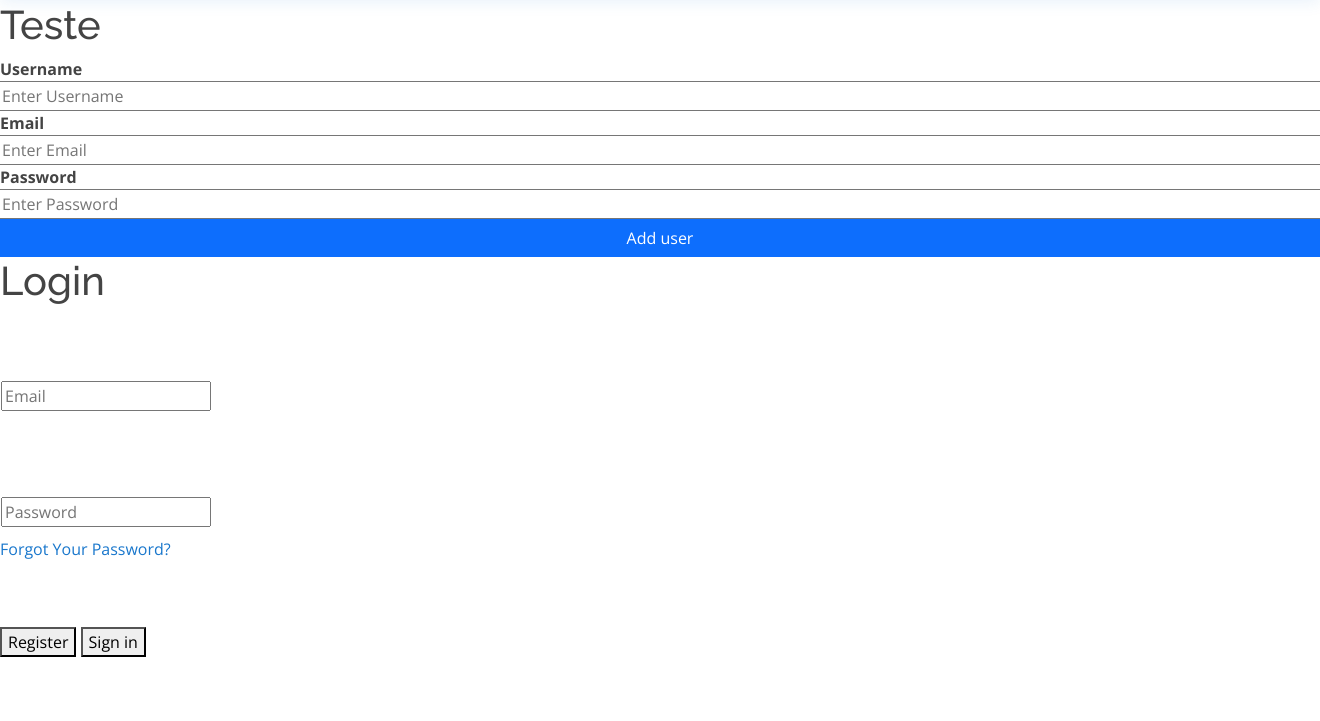
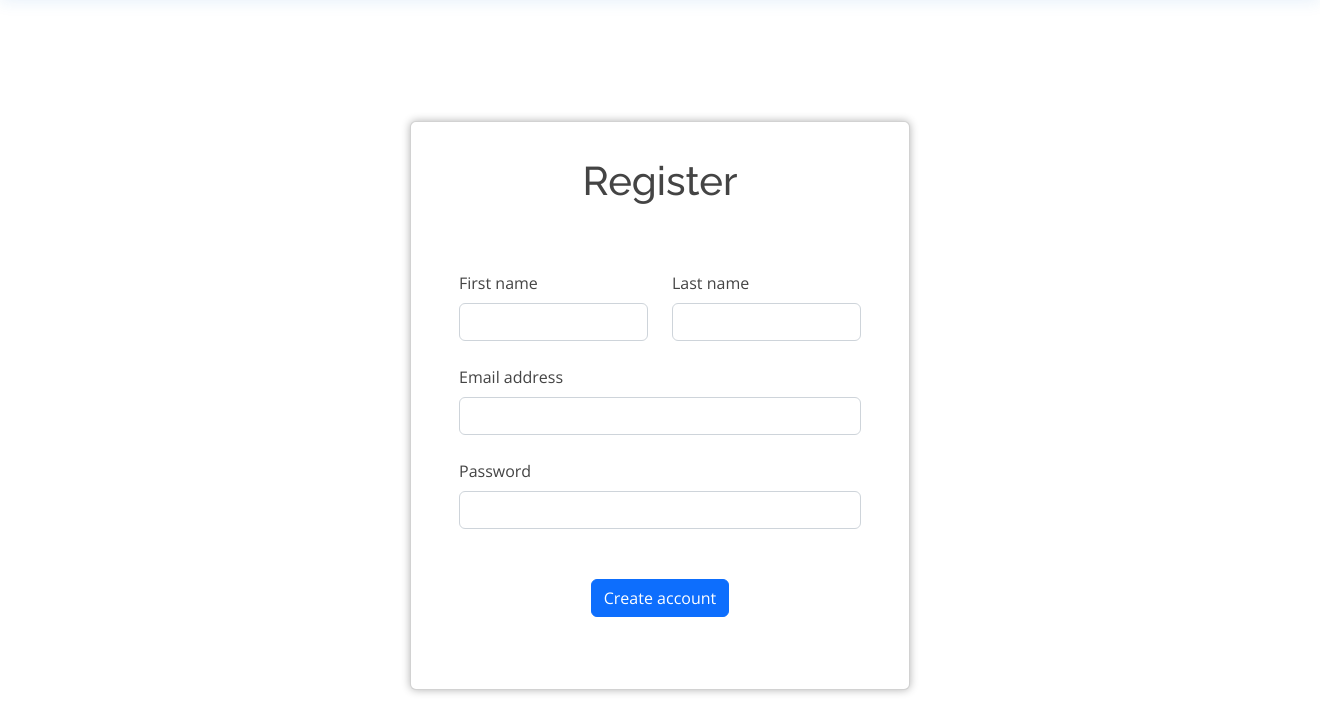
Before and after one commit to detiuaveiro/assignment-1---vulnerable-ehealth-application-grupo_11, a Flask app: page /register in a window 1320 px wide; the page is wider, and only the part inside the window is pictured. Shown: the part 79-800 px from the top of that part. Run offline with Flask 3, Linux system fonts and the light colour scheme; some libraries are stand-ins or nearby versions.

Commit message:
Co-authored-by: Leonardo Almeida <leoalmPT@users.noreply.github.com> Co-authored-by: RafaelGoncalvesUA <RafaelGoncalvesUA@users.noreply.github.com>

```diff
--- a/app/eHealthCorp/static/css/style.css
+++ b/app/eHealthCorp/static/css/style.css
@@ -1,7 +1,40 @@
 
 /* ----------- login page -----------  */
+.account {
+    width: 500px;
+}
 
-.login-page {
+.account-card {
+    box-shadow: 0 0px 8px rgba(0, 0, 0, .3);
+}
+
+
+
+
+
+
+
+
+
+
+
+
+
+
+
+
+
+
+
+
+
+
+
+
+
+
+/*----------------- see later --------------*/
+/* .login-page {
     position: absolute;
     width: 100%;
     height: 100%;
@@ -39,4 +72,4 @@ border: none;
 .action{
 
 margin-top:5%;
-}
+} */
--- a/app/eHealthCorp/templates/base.html
+++ b/app/eHealthCorp/templates/base.html
@@ -73,10 +73,15 @@
     </div>
   </header>
   <!-- End Header -->
-  <div style="margin-top: 80px;"></div>
 
 
-  {% block content %}{% endblock %}
+
+
+  <div style="margin-top: 80px;">
+    {% block content %}{% endblock %}
+  </div>
+
+
 
 
   <!-- Vendor JS Files -->
--- a/app/eHealthCorp/templates/register.html
+++ b/app/eHealthCorp/templates/register.html
@@ -2,30 +2,63 @@
 
 {% block content %}
 
-    <h1>Teste</h1>
 
+<div class="container">
+  <div class="account" style="width: 500px; margin: 200px auto 0 auto;">
+    <div class="card account-card">
+
+      <div style="text-align: center; margin: 35px 0 10px 0;">
+        <h1 class="card-title">Register</h1>
+      </div>
+
+      <div class="card-body py-5 px-md-5">
         <form method="post">
+
           <div class="row">
 
-            <label for="username"><b>Username</b></label>
-            <input type="text" placeholder="Enter Username" name="username" value="{{ request.form['username'] }}" required>
+            <div class="col-md-6 mb-4">
+              <div class="form-outline">
+                <label class="form-label" for="form3Example1">First name</label>
+                <input type="text" id="form3Example1" class="form-control" />
+              </div>
+            </div>
 
-            <label for="email"><b>Email</b></label>
-            <input type="text" placeholder="Enter Email" name="email" value="{{ request.form['email'] }}" required>
-
-            <label for="password"><b>Password</b></label>
-            <input type="password" placeholder="Enter Password" name="password" value="{{ request.form['password'] }}" required>
-
-            <button class="btn btn-primary" type="submit">Add user</button>
+            <div class="col-md-6 mb-4">
+              <div class="form-outline">
+                <label class="form-label" for="form3Example2">Last name</label>
+                <input type="text" id="form3Example2" class="form-control" />
+              </div>
+            </div>
 
           </div>
-    </form>
+
+          <!-- Email input -->
+          <div class="form-outline mb-4">
+            <label class="form-label" for="form3Example3">Email address</label>
+            <input type="email" id="form3Example3" class="form-control" />
+          </div>
+
+          <!-- Password input -->
+          <div class="form-outline mb-4">
+            <label class="form-label" for="form3Example4">Password</label>
+            <input type="password" id="form3Example4" class="form-control" />
+          </div>
+
+          <!-- Submit button -->
+          <div style="text-align: center; margin-top: 50px;">
+            <button type="submit" class="btn btn-primary btn-block mb-4">
+              Create account
+            </button>
+          </div>
+
+      </div>
+    </div>
+  </div>
+</div>
 
 
 
-<body>
-    <!-- partial:index.partial.html -->
-    <div class="login-form">
+<!-- <div class="login-form">
   <form>
     <h1>Login</h1>
     <div class="content">
@@ -42,6 +75,6 @@
       <button>Sign in</button>
     </div>
   </form>
-    </div>
+</div> -->
 
 {% endblock content %}
--- a/app/eHealthCorp/templates/reserved_area.html
+++ b/app/eHealthCorp/templates/reserved_area.html
@@ -63,7 +63,7 @@
             </div>
             <div class="tab-pane fade" id="testResults-tab-pane" role="tabpanel" aria-labelledby="testResults-tab" tabindex="0">
 
-                <!-- simple form with pacient name and place to upload a file -->
+                <!-- simple form with pacient email and place to upload a file -->
 
                 <div class="row" style="margin-top: 50px;">
 
```
Also changed, not shown: app/eHealthCorp/templates/login.html (+67 -2 lines). Lines whose indentation alone changed are shown as unchanged.
